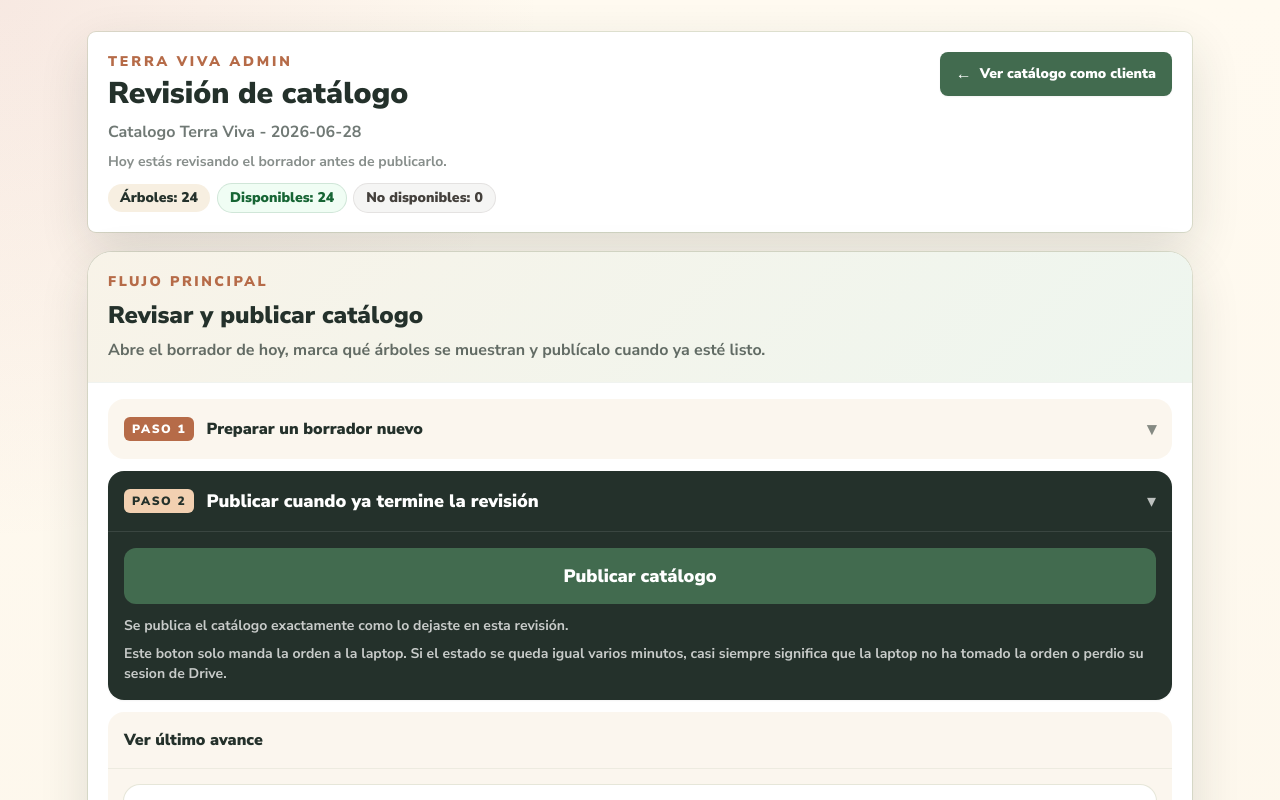
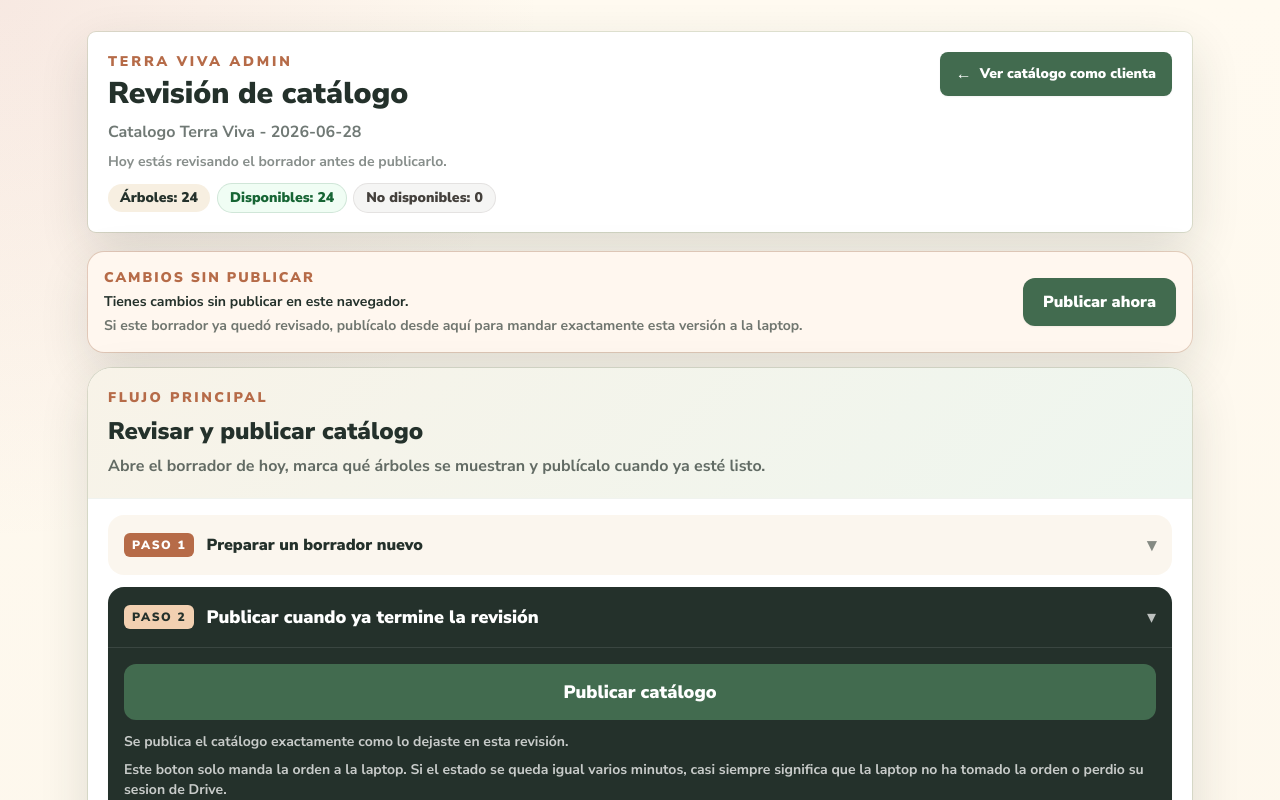
Before and after one commit to Cardansan/terra-viva-inventory-viewer, a Next.js app: page /edicion-catalogo in a window 1280 px wide. Shown: the top 800 px of the page. Built offline with nearby package versions, Linux system fonts and the light colour scheme; no server answers.

Commit message:
Fix unpublished changes banner against published catalog

```diff
--- a/components/AdminCatalogEditor.tsx
+++ b/components/AdminCatalogEditor.tsx
@@ -49,7 +49,8 @@
   );
   const [hasLoadedStoredVersions, setHasLoadedStoredVersions] = useState(false);
   const [transferNotice, setTransferNotice] = useState("");
-  const [draftPublishBaseline, setDraftPublishBaseline] = useState("");
+  const [lastPublishedDraftSignature, setLastPublishedDraftSignature] =
+    useState("");
   const [lastSubmittedDraftSignature, setLastSubmittedDraftSignature] =
     useState("");
   const [publishBannerState, setPublishBannerState] = useState<
@@ -103,13 +104,13 @@
   const currentDraftCatalog =
     draftVersion?.catalog ?? (isDraftActive ? activeCatalog : undefined);
   const currentDraftSignature = useMemo(
-    () => getDraftPublishSignature(currentDraftCatalog),
+    () => getCatalogPublishSignature(currentDraftCatalog),
     [currentDraftCatalog]
   );
   const hasUnpublishedBrowserChanges = Boolean(
     currentDraftCatalog &&
       currentDraftSignature &&
-      currentDraftSignature !== draftPublishBaseline
+      currentDraftSignature !== lastPublishedDraftSignature
   );
   const isWaitingForCurrentDraftPublication = Boolean(
     publishBannerState === "waiting" &&
@@ -136,11 +137,8 @@
 
     setVersions(prioritizedVersions);
     setSelectedCatalogId(storedActiveVersion.catalog.id);
-    setDraftPublishBaseline(
-      getDraftPublishSignature(
-        prioritizedVersions.find((version) => version.catalog.status === "draft")
-          ?.catalog
-      )
+    setLastPublishedDraftSignature(
+      getCatalogPublishSignature(initialPublishedCatalog)
     );
     setLastSubmittedDraftSignature("");
     setPublishBannerState("idle");
@@ -161,12 +159,7 @@
   }, [hasLoadedStoredVersions, versions]);
 
   useEffect(() => {
-    if (
-      lastSubmittedDraftSignature &&
-      currentDraftSignature &&
-      currentDraftSignature !== lastSubmittedDraftSignature &&
-      publishBannerState !== "idle"
-    ) {
+    if (lastSubmittedDraftSignature && currentDraftSignature !== lastSubmittedDraftSignature) {
       setPublishBannerState("idle");
     }
   }, [
@@ -209,7 +202,6 @@
       return;
     }
 
-    setDraftPublishBaseline(currentDraftSignature);
     setLastSubmittedDraftSignature(currentDraftSignature);
     setPublishBannerState("waiting");
   }
@@ -234,6 +226,7 @@
     }
 
     if (status.state === "succeeded") {
+      setLastPublishedDraftSignature(currentDraftSignature);
       setPublishBannerState("idle");
       setLastSubmittedDraftSignature("");
     }
@@ -739,8 +732,8 @@
   );
 }
 
-function getDraftPublishSignature(catalog?: CatalogDay): string {
-  if (!catalog || catalog.status !== "draft") {
+function getCatalogPublishSignature(catalog?: CatalogDay): string {
+  if (!catalog) {
     return "";
   }
 
```
